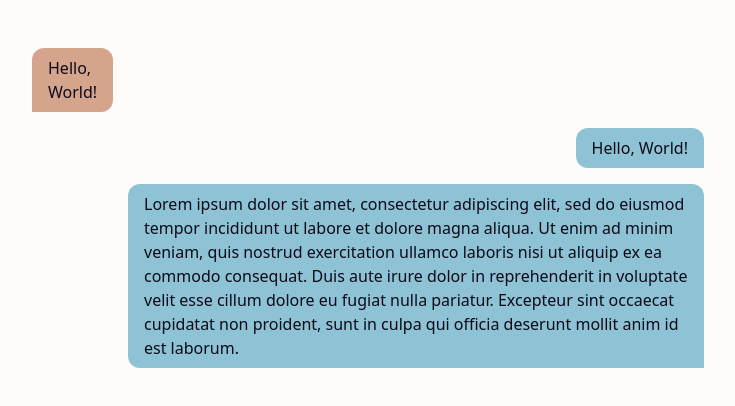
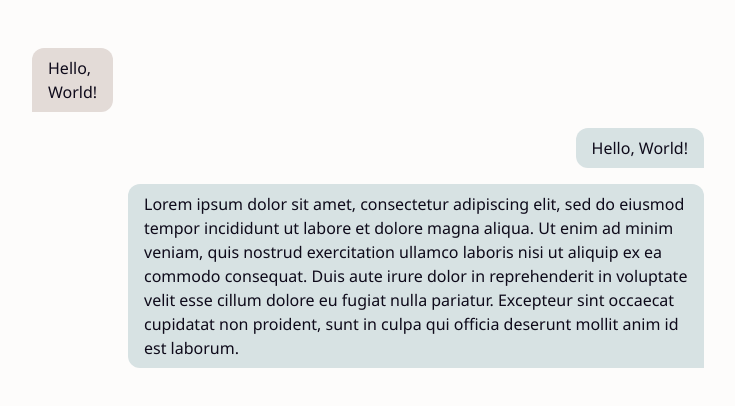
Before and after one commit to FelineJTD/secure-chat-kripto, a Svelte app in the folder client/: page / in a window 1280 px wide. Shown: the top 406 px of the page, without its empty margins (272-1007 px from the left). Built offline with nearby package versions, Linux system fonts and the light colour scheme.

Commit message:
feat: font

```diff
--- a/client/index.html
+++ b/client/index.html
@@ -4,7 +4,10 @@
     <meta charset="UTF-8" />
     <link rel="icon" type="image/svg+xml" href="/vite.svg" />
     <meta name="viewport" content="width=device-width, initial-scale=1.0" />
-    <title>Vite + Svelte + TS</title>
+    <link rel="preconnect" href="https://fonts.googleapis.com">
+    <link rel="preconnect" href="https://fonts.gstatic.com" crossorigin>
+    <link href="https://fonts.googleapis.com/css2?family=Open+Sans:ital,wght@0,300..800;1,300..800&display=swap" rel="stylesheet">
+    <title>Chat</title>
   </head>
   <body>
     <div id="app"></div>
--- a/client/src/app.css
+++ b/client/src/app.css
@@ -2,21 +2,16 @@
 @tailwind components;
 @tailwind utilities;
 
-/*
 :root {
-  font-family: Inter, system-ui, Avenir, Helvetica, Arial, sans-serif;
-  line-height: 1.5;
-  font-weight: 400;
-
-  color-scheme: light dark;
-  color: rgba(255, 255, 255, 0.87);
-  background-color: #242424;
+  font-family: 'Segoe UI', 'Open Sans', sans-serif;
 
   font-synthesis: none;
   text-rendering: optimizeLegibility;
   -webkit-font-smoothing: antialiased;
   -moz-osx-font-smoothing: grayscale;
 }
+
+/*
 
 a {
   font-weight: 500;
--- a/client/tailwind.config.js
+++ b/client/tailwind.config.js
@@ -3,8 +3,8 @@
   content: ['./src/**/*.{html,js,svelte,ts}'],
   theme: {
     colors: {
-      primary: '#8DC3D4',
-      secondary: '#D4A48D',
+      primary: '#D7E2E3',
+      secondary: '#E3DBD7',
       neutral: {
         100: '#FDFCFB',
         200: '#F5EFE4',
```
